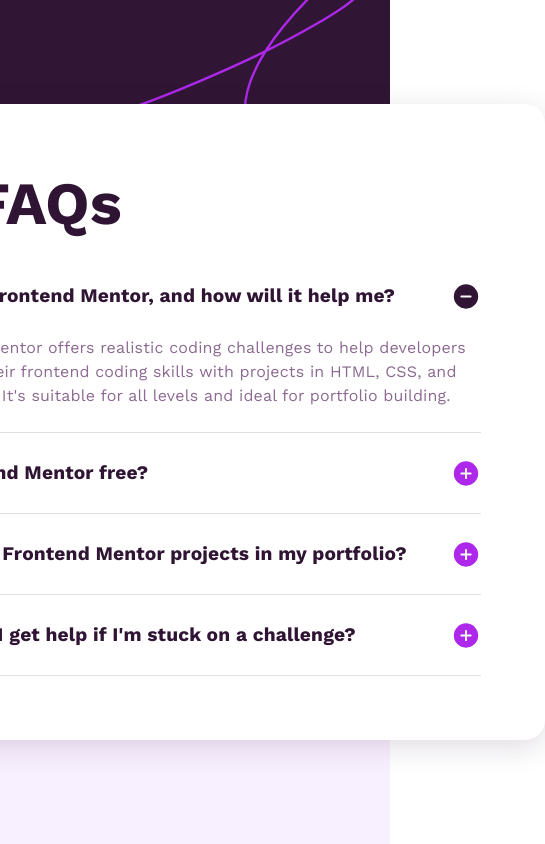
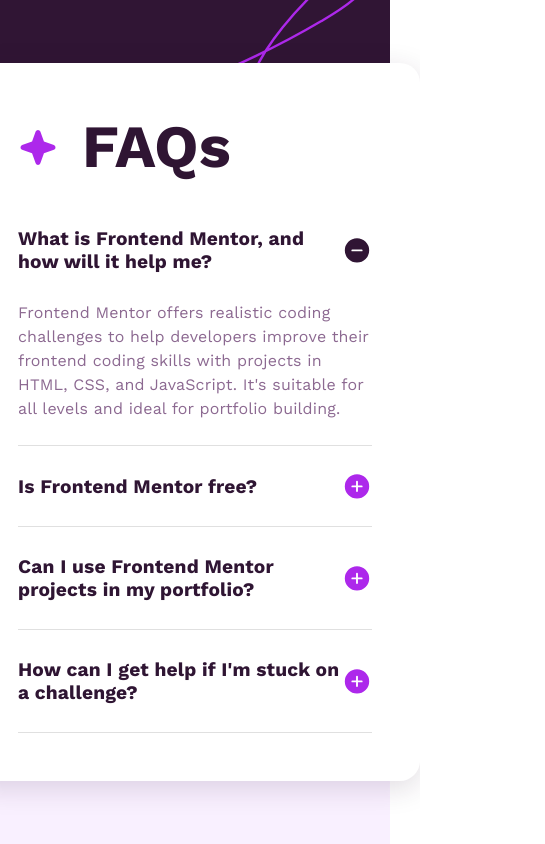
Before and after one commit to ensarokumus/fm-faq-accordion-main, a React (Vite) app: page / in a window 390 px wide. Shown: the whole page, 545 px wide, since content can reach past the window. Built offline with nearby package versions, Linux system fonts and the light colour scheme.

Commit message:
Fix responsive layout issues

```diff
--- a/src/App.jsx
+++ b/src/App.jsx
@@ -53,9 +53,10 @@
             top: "50%",
             left: "50%",
             transform: "translate(-50%, -50%)",
-            width: 700,
+            maxWidth: 700,
+            minWidth: 450,
             margin: "0 auto",
-            padding: "4rem",
+            padding: "3rem",
             backgroundColor: "hsl(0, 0%, 100%)",
             borderRadius: 5,
             boxShadow: 'hsla(292, 42%, 14%, 15%) 0px 7px 29px 0px',
```
